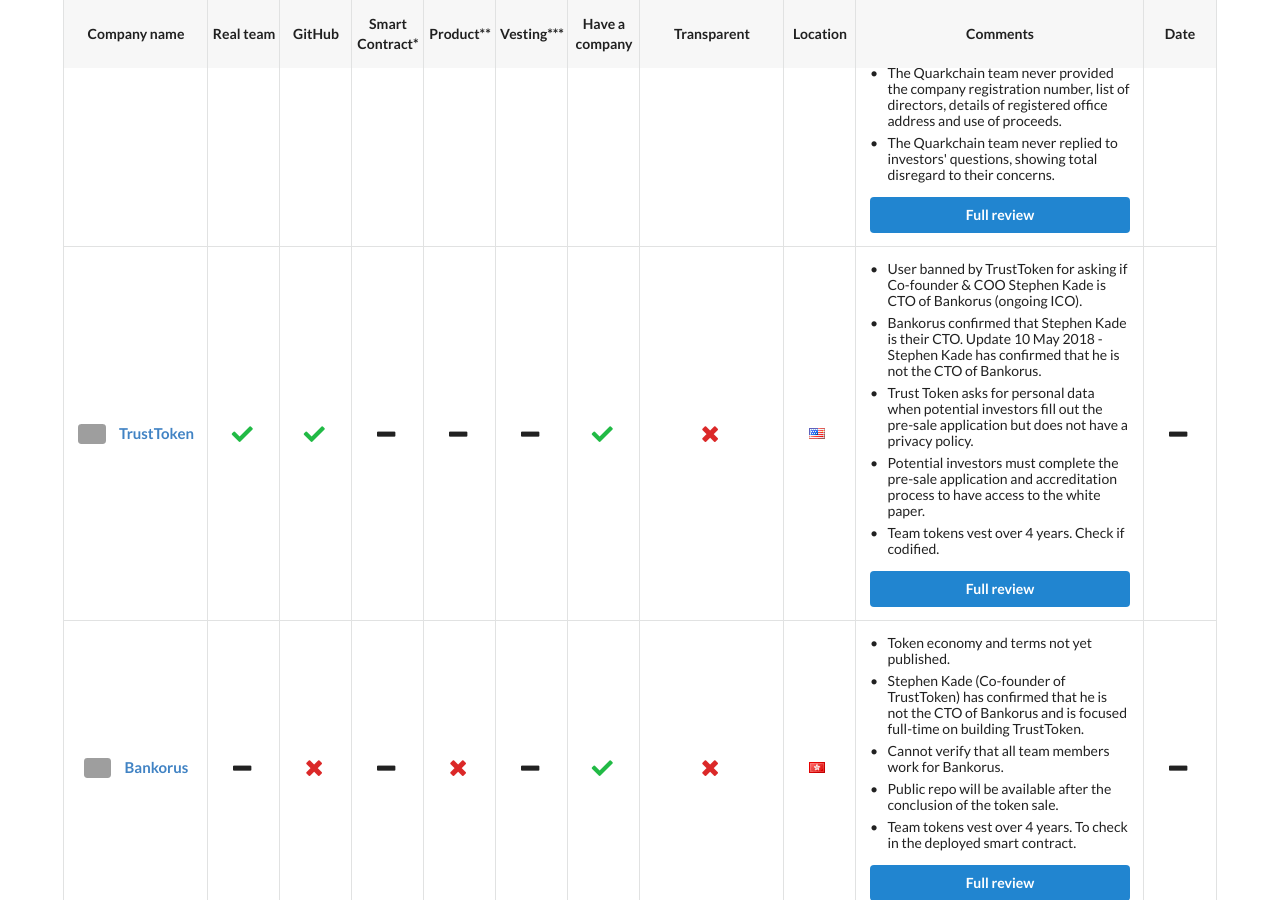
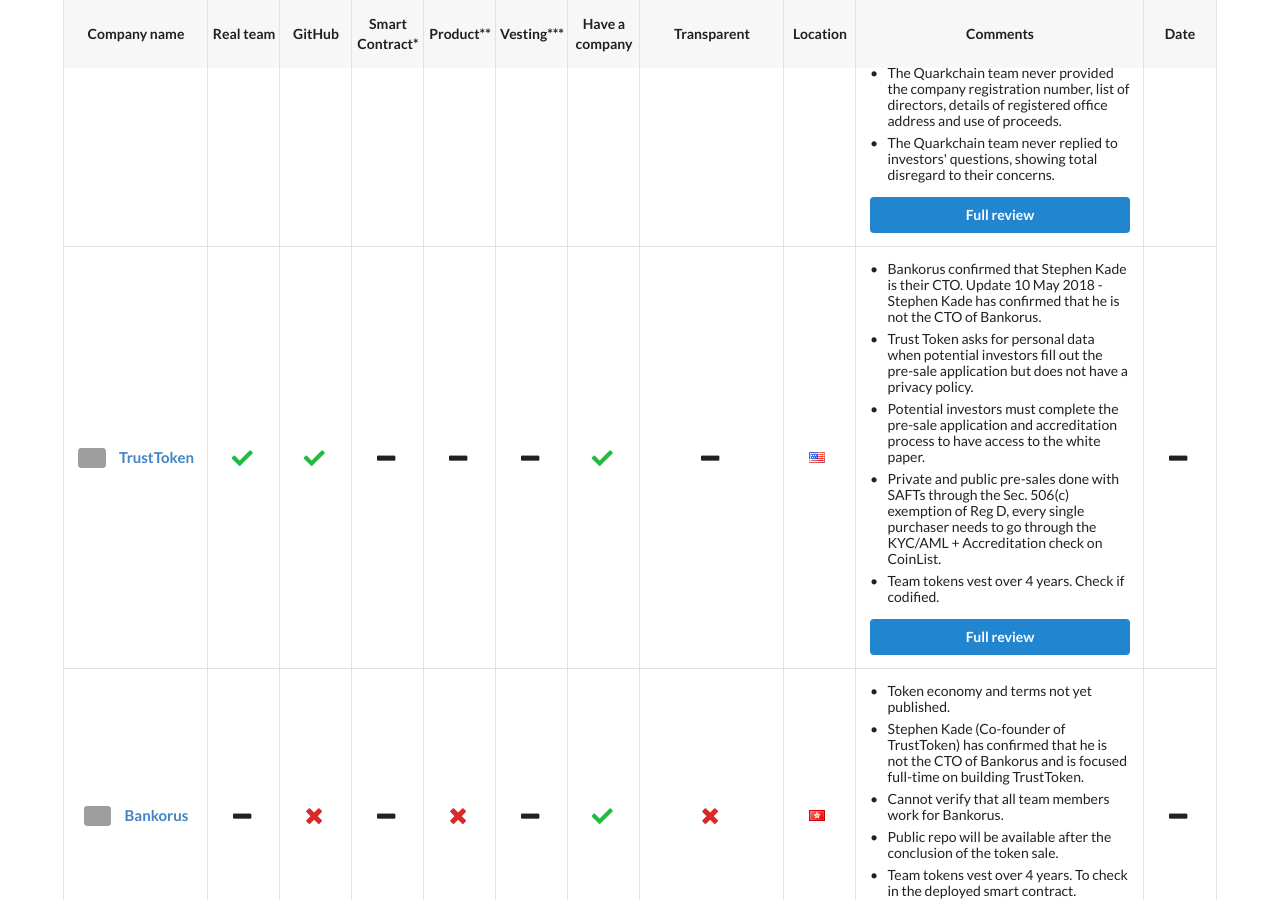
Before and after one commit to ico-check/ico-check, a Jekyll site: the page built from index.md, in a window 1280 px wide and 900 px high, scrolled down 1100 px. Built offline with Jekyll 4.4.1, drawn with Linux system fonts in a browser that asks for light colours; nearby versions of some CDN libraries; grey boxes are pictures that could not be loaded.

Commit message:
82-trusttoken-ico-check
Comment update

```diff
--- a/_data/active-future-icos.yml
+++ b/_data/active-future-icos.yml
@@ -51,13 +51,13 @@
   product:
   min_vesting:
   have_company: true
-  transparent: false
+  transparent:
   location: United States
   comments:
-    - content: User banned by TrustToken for asking if Co-founder & COO Stephen Kade is CTO of Bankorus (ongoing ICO).
     - content: Bankorus confirmed that Stephen Kade is their CTO. Update 10 May 2018 - Stephen Kade has confirmed that he is not the CTO of Bankorus.
     - content: Trust Token asks for personal data when potential investors fill out the pre-sale application but does not have a privacy policy.
     - content: Potential investors must complete the pre-sale application and accreditation process to have access to the white paper.
+    - content: Private and public pre-sales done with SAFTs through the Sec. 506(c) exemption of Reg D, every single purchaser needs to go through the KYC/AML + Accreditation check on CoinList.
     - content: Team tokens vest over 4 years. Check if codified.
   ico_start_date:
   ico_end_date:
```
